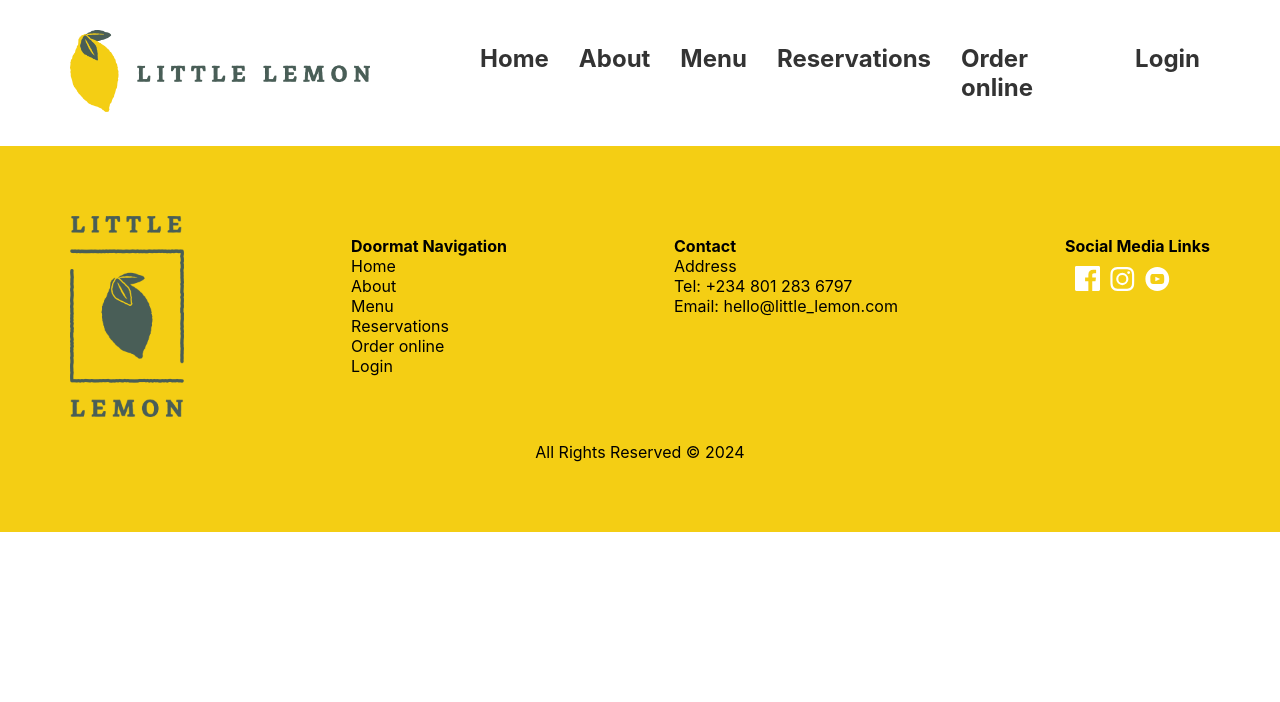
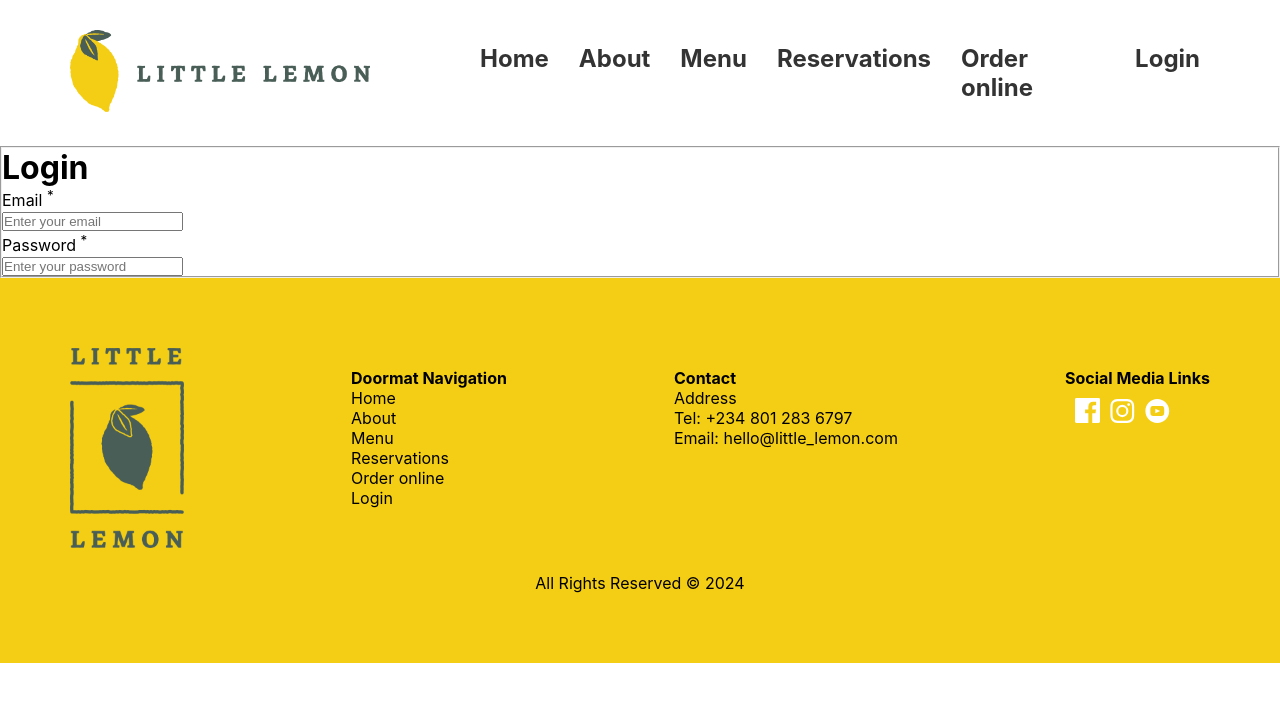
Before and after one commit to Dimgba-Eme/my-restaurant, a React (Create React App) app: page /login in a window 1280 px wide. Shown: the top 702 px of the page. Built offline with nearby package versions, Linux system fonts and the light colour scheme.

Commit message:
Created the LoginForm component and imported to the Login page

```diff
--- /dev/null
+++ b/src/components/LoginForm.js
@@ -0,0 +1,23 @@
+import React from 'react'
+
+function LoginForm() {
+  return (
+    <>
+     <form>
+        <fieldset>
+            <h1>Login</h1>
+            <label htmlFor='email'>Email <sup>*</sup></label>
+            <br />
+            <input type='email' placeholder='Enter your email' id='email' />
+            <br />
+
+            <label htmlFor='pwd'>Password <sup>*</sup></label>
+            <br />
+            <input type='password' placeholder='Enter your password' id='pwd' />
+        </fieldset>
+    </form>
+    </>
+  )
+}
+
+export default LoginForm
--- a/src/pages/Login.js
+++ b/src/pages/Login.js
@@ -1,11 +1,15 @@
 import React from 'react'
 import Header from '../components/Header'
 import Footer from '../components/Footer'
+import LoginForm from '../components/LoginForm'
 
 function Login() {
   return (
     <>
      <Header />
+
+     <LoginForm />
+
      <Footer />
     </>
   )
```
